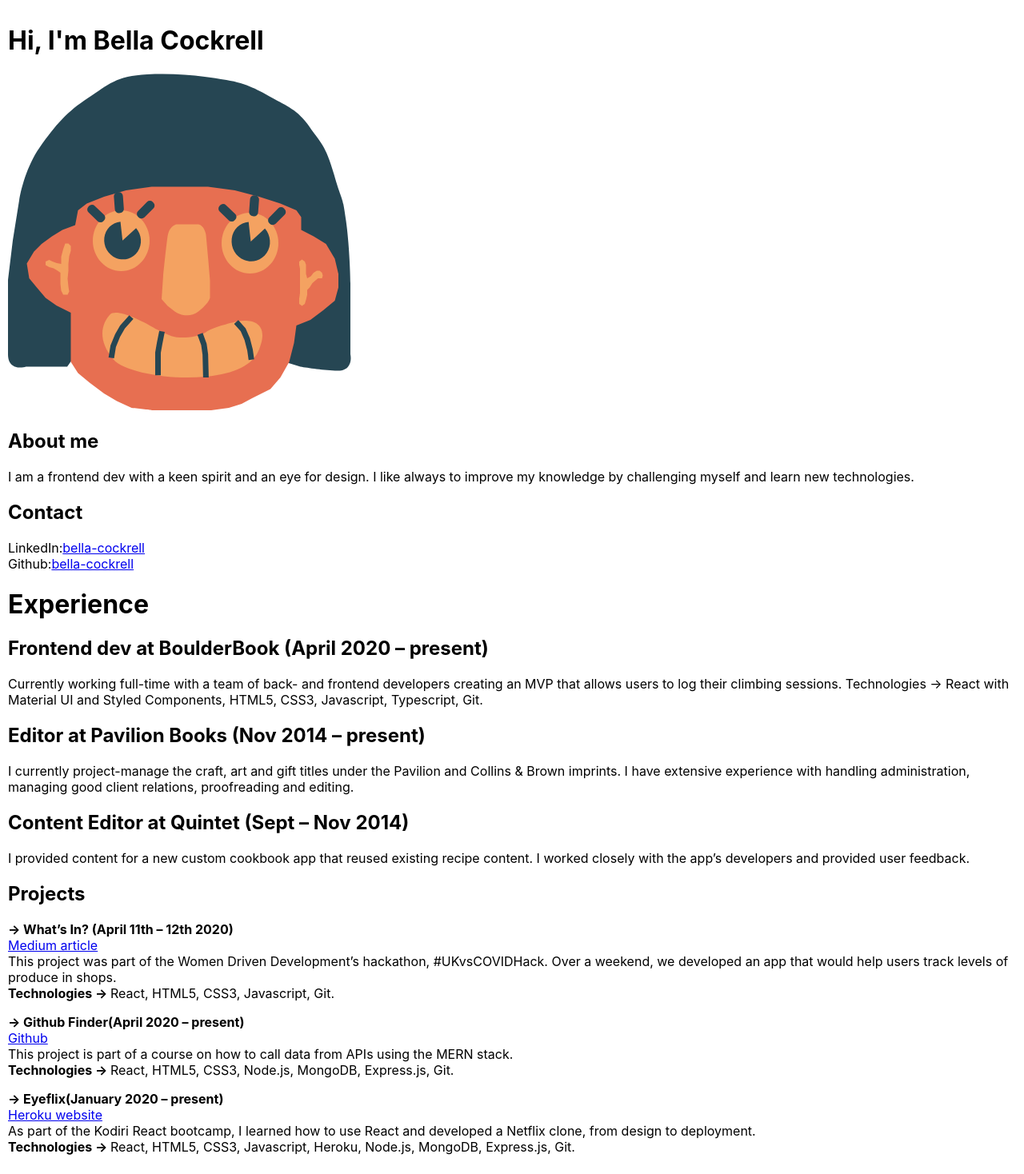
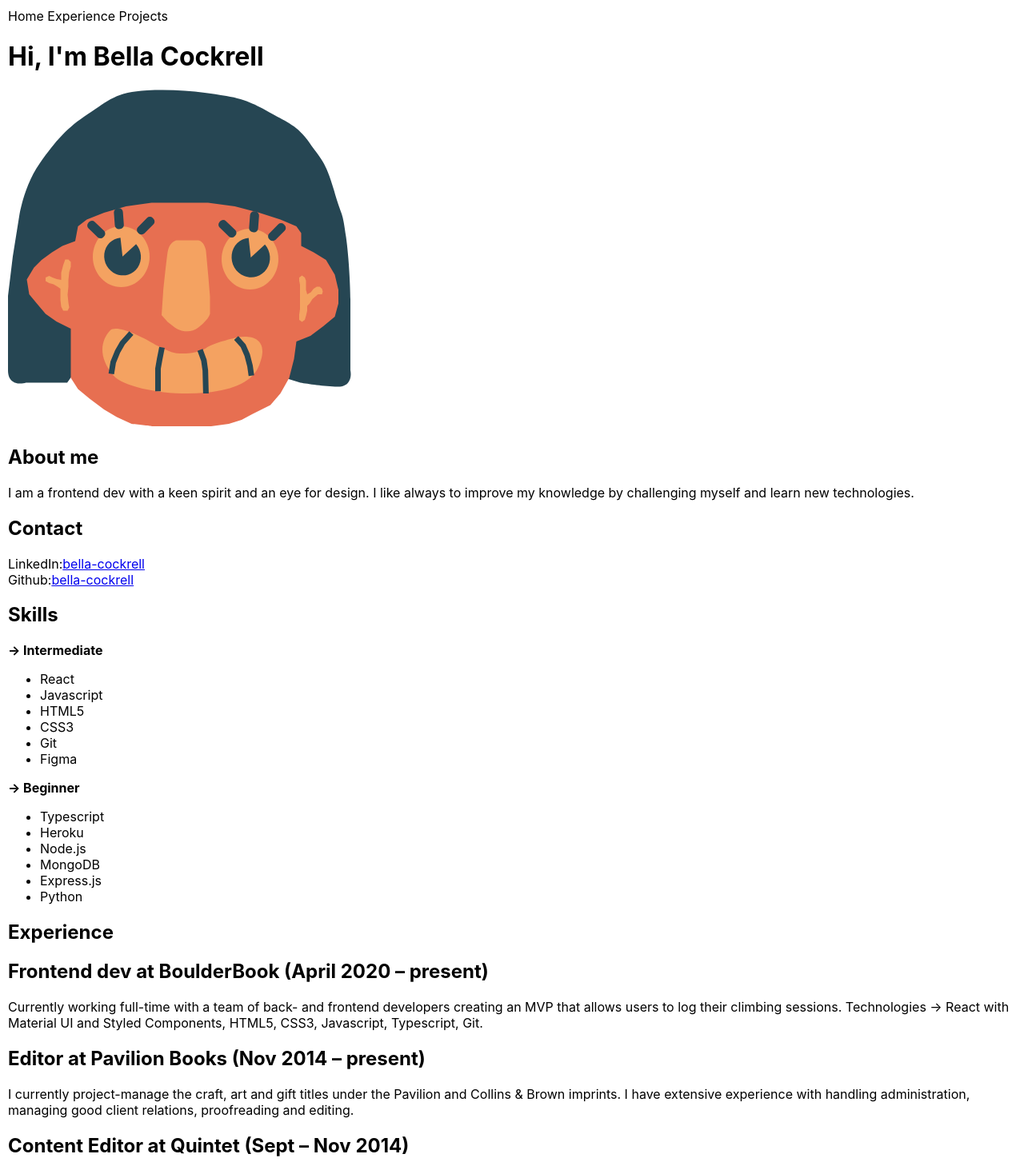
Before and after one commit to bella-cockrell/portfolio, a React (Create React App) app: page / in a window 1280 px wide. Shown: the top 1468 px of the page at 80% size. Built offline with nearby package versions, Linux system fonts and the light colour scheme.

Commit message:
Adding Skills component

```diff
--- a/src/App.js
+++ b/src/App.js
@@ -1,6 +1,7 @@
 import React from 'react';
 import Experience from './Pages/Experience';
 import SVGLogo from './Components/SVGLogo';
+import Skills from './Pages/Skills';
 import Projects from './Pages/Projects';
 import AboutMe from './Pages/AboutMe';
 import Contact from './Pages/Contact';
@@ -10,15 +11,38 @@ import './App.css';
 function App() {
   return (
     <div className='App'>
+      <nav>
+        Home
+        Experience
+        Projects
+      </nav>
+
+      <header>
         <h1> Hi, I'm Bella Cockrell </h1>
+      </header>
+
+      <sidebar>
         <SVGLogo />
         <article>
           <AboutMe />
+        </article>
+        <article>
           <Contact />
         </article>
+        <article>
+          <Skills />
+        </article>
+      </sidebar>
+
+      <article>
         <Experience />
         <Projects />
-    </div>
+      </article>
+
+      <footer>
+        Hello, this is the footer
+      </footer>
+    </div >
   );
 }
 
--- /dev/null
+++ b/src/Pages/Skills.js
@@ -0,0 +1,29 @@
+import React from 'react';
+
+const Skills = () => {
+  return (
+    <div>
+      <h2>Skills</h2>
+      <strong>→ Intermediate</strong><br />
+      <ul>
+        <li>React</li>
+        <li>Javascript</li>
+        <li>HTML5</li>
+        <li>CSS3</li>
+        <li>Git</li>
+        <li>Figma</li>
+      </ul>
+      <strong>→ Beginner</strong><br />
+      <ul>
+        <li>Typescript</li>
+        <li>Heroku</li>
+        <li>Node.js</li>
+        <li>MongoDB</li>
+        <li>Express.js</li>
+        <li>Python</li>
+      </ul>
+    </div>
+  )
+}
+
+export default Skills;
```
Lines whose indentation alone changed are shown as unchanged.
